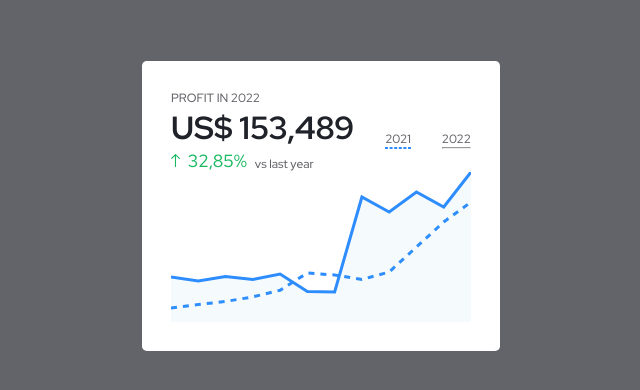
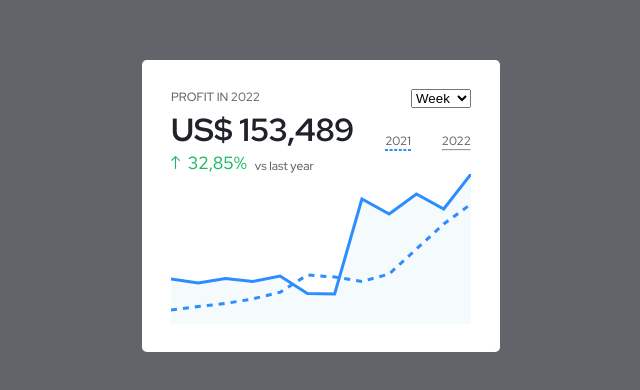
Before and after one commit to edusal100/kpi-dashboard, a plain HTML site: page index.html in a window 1280 px wide. Shown: the part 194-584 px from the top of the page, without its empty margins (319-959 px from the left). Drawn offline with nearby package versions, Linux system fonts and the light colour scheme.

Commit message:
selector for period chart time (week_month_year)

```diff
--- a/index.html
+++ b/index.html
@@ -20,7 +20,15 @@
     <div class="main_container flex flex-jc-c flex-ai-c">
         <div class="white_box">
                 <div>
-                    <p>PROFIT IN 2022</p>
+                    <div class="flex flex-jc-sb">
+                        <p>PROFIT IN 2022</p>
+                        <select name="" id="">
+                            <option value="week">Week</option>
+                            <option value="month">Month</option>
+                            <option value="year">Year</option>
+                        </select>
+                    </div>
+
                         <div class="flex flex-jc-sb">
                             <h1>US$ 153,489</h1>
                             <div class="flex-self-end">
```
